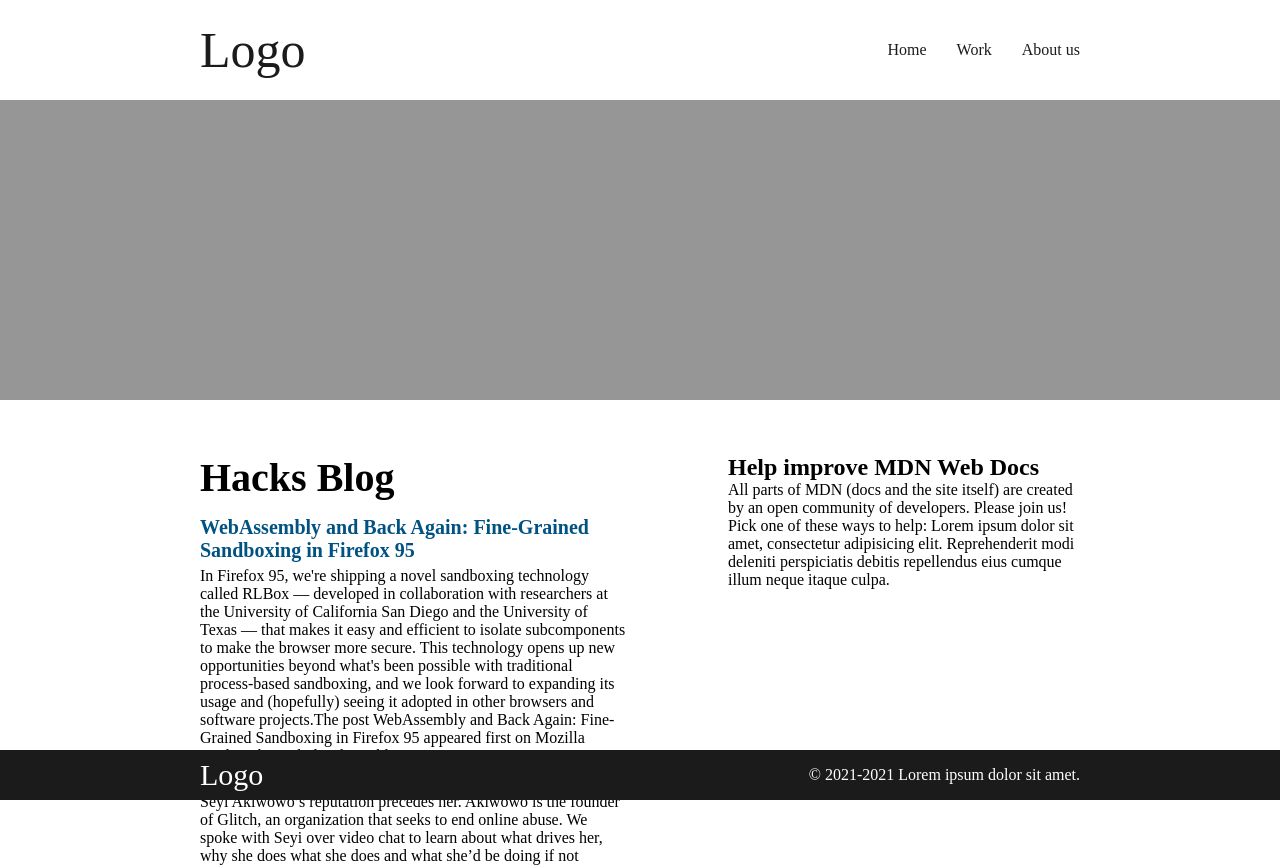
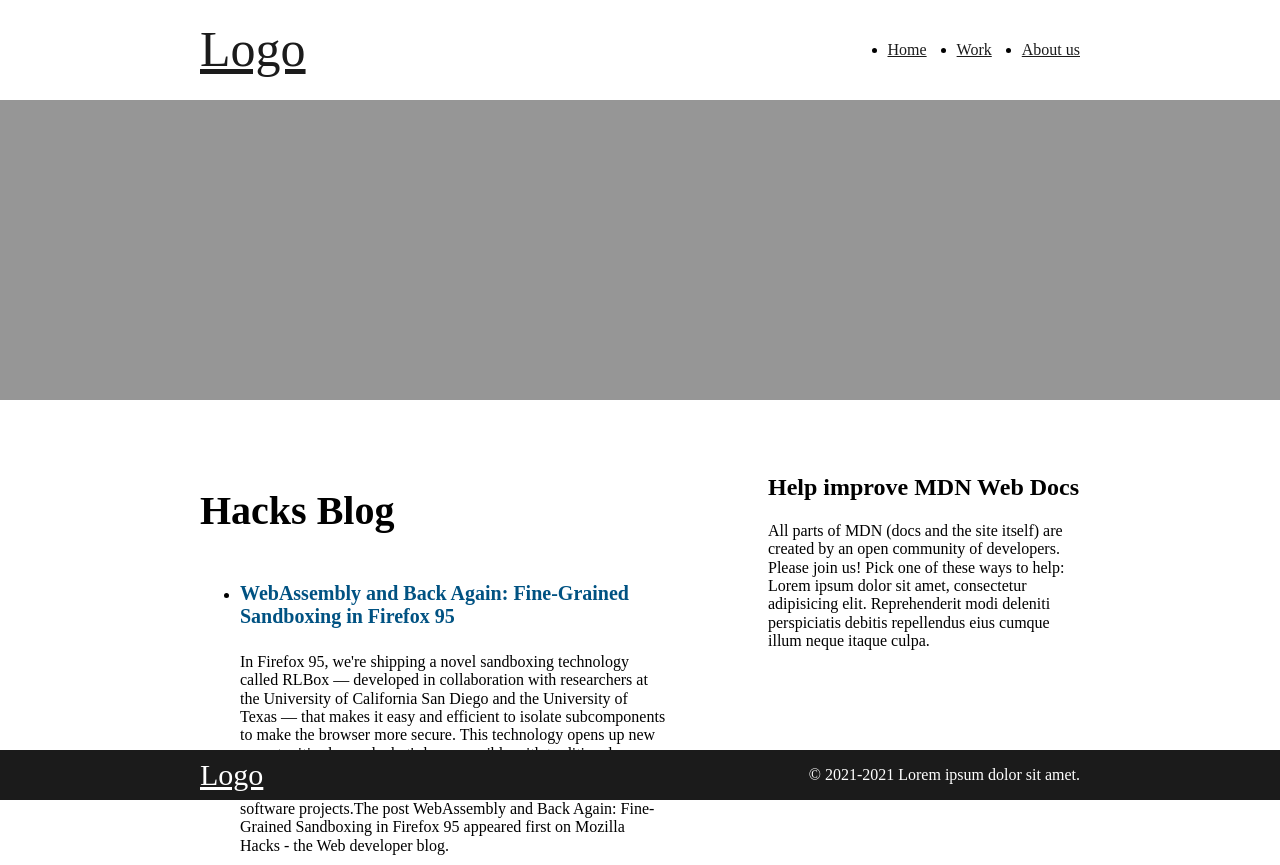
Before and after one commit to Duboo31/mini-project, a plain HTML site: page css/bem/index.html in a window 1280 px wide. Shown: the top 865 px of the page. Drawn offline with nearby package versions, Linux system fonts and the light colour scheme; placeholder pictures from the web are drawn by us.

Commit message:
Add reset css

```diff
--- a/css/bem/index.html
+++ b/css/bem/index.html
@@ -5,6 +5,7 @@
     <meta http-equiv="X-UA-Compatible" content="IE=edge">
     <meta name="viewport" content="width=device-width, initial-scale=1.0">
     <title>flex</title>
+    <link rel="stylesheet" href="https://cdnjs.cloudflare.com/ajax/libs/normalize/8.0.1/normalize.min.css">
     <link rel="stylesheet" href="style.css">
 </head>
 <body>
--- a/css/bem/style.css
+++ b/css/bem/style.css
@@ -1,11 +1,11 @@
 /* 리셋 css */
-* {
+/* * {
   box-sizing: border-box;
   margin: 0;
   padding: 0;
   list-style: none;
   text-decoration: none;
-}
+} */
 
 /* 전체 영역 */
 .wrap {
```
